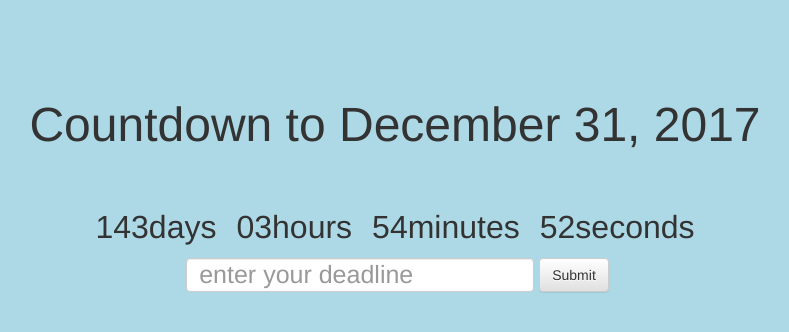
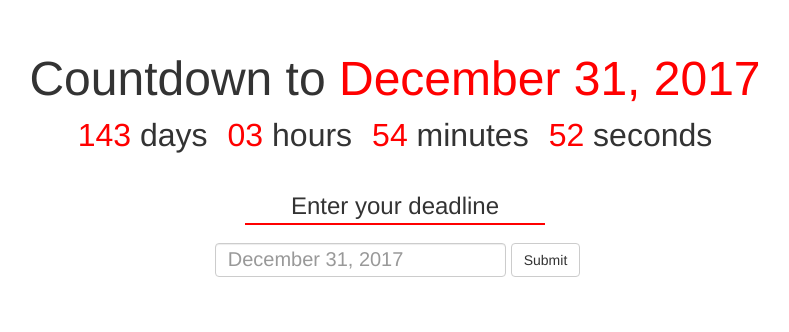
Before and after one commit to mongru/Countdown__App, a React app: page / in a window 1280 px wide. Shown: the part 138-470 px from the top of the page, without its empty margins (245-1034 px from the left). Built offline with nearby package versions, Linux system fonts and the light colour scheme.

Commit message:
change styling

```diff
--- a/css/App.css
+++ b/css/App.css
@@ -1,9 +1,11 @@
 body {
-    background-color: lightblue;
     display: flex;
     justify-content: center;
+    overflow-x: hidden;
+}
 
-
+span {
+    color: red;
 }
 
 .Template {
@@ -14,7 +16,20 @@ body {
 
 .Template-title {
     font-size: 48px;
-    line-height: 160px;
+}
+
+.Form-title {
+    margin-top: 30px;
+    font-size: 24px;
+}
+
+.Form-title::after {
+    content: "";
+    display: block;
+    width: 300px;
+    height: 2px;
+    background-color: red;
+    margin: 0 auto;
 }
 
 .Clock-days,
@@ -29,3 +44,8 @@ body {
     font-size: 25px;
     margin: 5px;
 }
+
+.form-control {
+    color: red;
+    font-size: 2rem;
+}
--- a/index.html
+++ b/index.html
@@ -4,7 +4,6 @@
         <meta charset="utf-8">
         <meta name="viewport" content="width=device-width, initial-scale=1, shrink-to-fit=no">
         <link rel="stylesheet" href="https://maxcdn.bootstrapcdn.com/bootstrap/latest/css/bootstrap.min.css">
-        <link rel="stylesheet" href="https://maxcdn.bootstrapcdn.com/bootstrap/latest/css/bootstrap-theme.min.css">
         <title>Countdown App</title>
     </head>
     <body>
--- a/js/components/Clock.jsx
+++ b/js/components/Clock.jsx
@@ -44,13 +44,13 @@ class Clock extends React.Component {
         return (
 
             <div>
-                <div className="Clock-days">{this.leading0(this.state.days)}
+                <div className="Clock-days"><span>{this.leading0(this.state.days)} </span>
                     days</div>
-                <div className="Clock-hours">{this.leading0(this.state.hours)}
-                    hours</div>
-                <div className="Clock-minutes">{this.leading0(this.state.minutes)}
-                    minutes</div>
-                <div className="Clock-seconds">{this.leading0(this.state.seconds)}
+                <div className="Clock-hours"><span>{this.leading0(this.state.hours)} </span>
+                     hours</div>
+                <div className="Clock-minutes"><span>{this.leading0(this.state.minutes)} </span>
+                     minutes</div>
+                <div className="Clock-seconds"><span>{this.leading0(this.state.seconds)} </span>
                     seconds</div>
             </div>
 
--- a/js/components/Template.jsx
+++ b/js/components/Template.jsx
@@ -24,12 +24,13 @@ class Template extends React.Component {
 
         return (
             <div className="Template">
-                <div className="Template-title">Countdown to {this.state.deadline}</div>
+                <div className="Template-title">Countdown to <span>{this.state.deadline}</span></div>
 
                 <Clock deadline={this.state.deadline}/>
 
                 <Form onSubmit={(e) => this.changeDeadline(e)} inline>
-                    <FormControl className="Deadline-input" placeholder='enter your deadline' onChange={event => this.setState({newDeadline: event.target.value})}/>
+                    <p className="Form-title">Enter your deadline</p>
+                    <FormControl className="Deadline-input" placeholder='December 31, 2017' onChange={event => this.setState({newDeadline: event.target.value})}/>
                     <Button onClick={(e) => this.changeDeadline(e)}>Submit</Button>
                 </Form>
 
```
Also changed, not shown: 2 other files (tests, documents, lock files or other folders).
